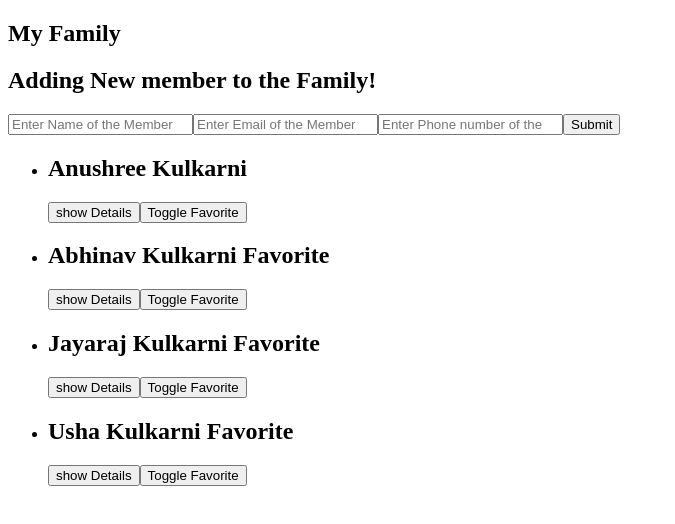
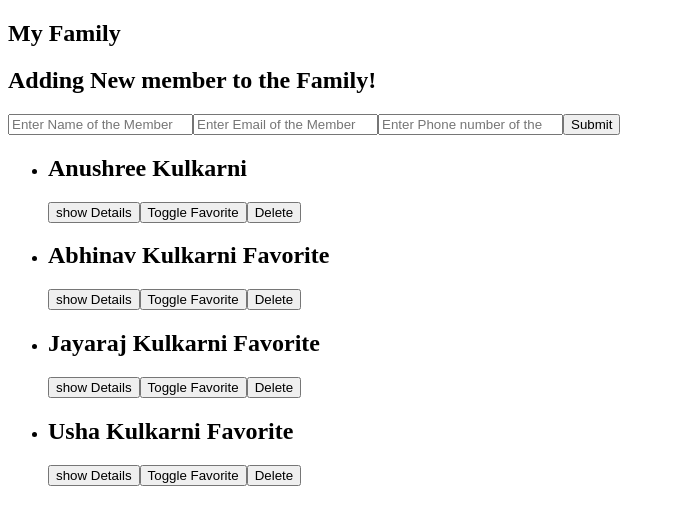
Before and after one commit to kulkarnianushree/vue-first-app, a Vue app: page / in a window 1280 px wide. Shown: the top 524 px of the page, without its empty margins (0-675 px from the left). Built offline with nearby package versions, Linux system fonts and the light colour scheme.

Commit message:
delete functionality

```diff
--- a/src/App.vue
+++ b/src/App.vue
@@ -18,6 +18,7 @@
         :is-favorite="member.favorite"
         :id="member.id"
         @favorite-status="toggleFavstatus"
+        @delete-member="deleteMember"
       />
     </ul>
   </section>
@@ -72,6 +73,9 @@ export default {
     formSubmitHandler(user){
       this.family.push(user)
       console.log(user)
+    },
+    deleteMember(idx){
+      this.family = this.family.filter((member)=> member.id !== idx)
     }
   },
 };
--- a/src/components/FamilyContact.vue
+++ b/src/components/FamilyContact.vue
@@ -7,6 +7,7 @@
         <li><strong>Phone:</strong> {{ phoneNumber }}</li>
         <li><strong>Email:</strong> {{ emailAddress }}</li>
       </ul>
+      <button @click="deleteMember">Delete</button>
     </li>
   </template>
 
@@ -42,6 +43,13 @@
             }else{
                 return false
             }
+        },
+        'delete-member':function(id){
+            if(id){
+                return true
+            }else{
+                return false
+            }
         }
     },
     data() {
@@ -56,6 +64,9 @@
       toggleFavHandler() {
         this.$emit('favorite-status', this.id);
       },
+      deleteMember(){
+        this.$emit('delete-member',this.id)
+      }
     },
   };
   </script>
```
